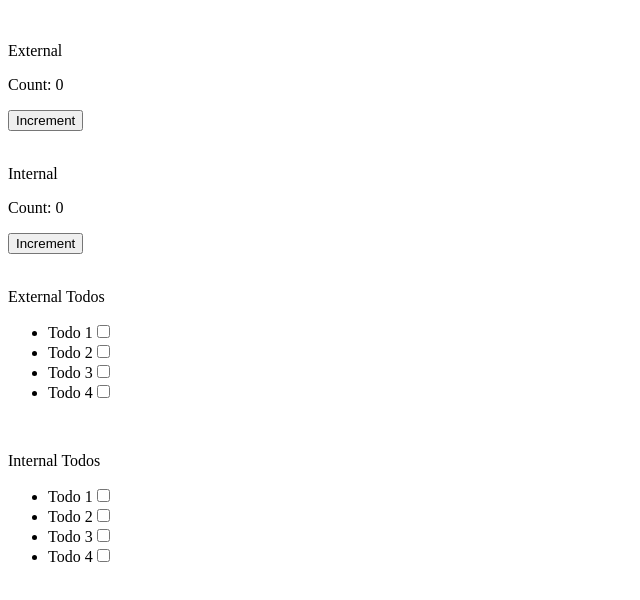
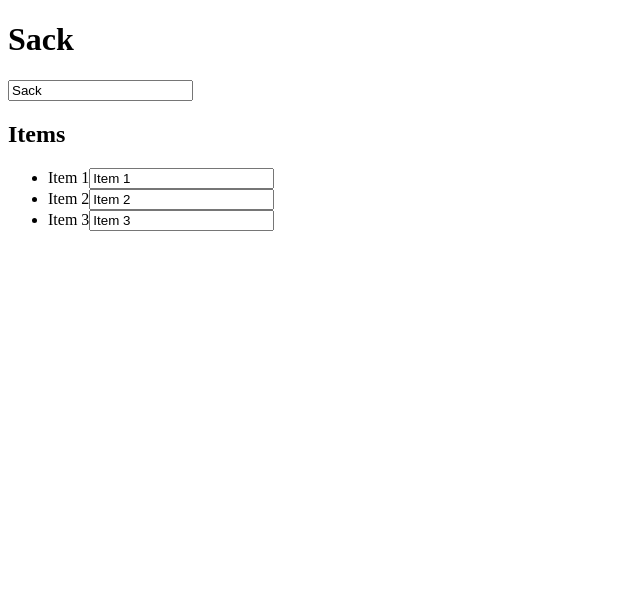
Before and after one commit to David-Itzhak-Kohen/signals-example, a React (Vite) app: page / in a window 1280 px wide. Shown: the top 600 px of the page, without its empty margins (0-640 px from the left). Built offline with nearby package versions, Linux system fonts and the light colour scheme.

Commit message:
Add cpmplex state example

```diff
--- a/src/App.tsx
+++ b/src/App.tsx
@@ -1,9 +1,12 @@
+import ComplexState from "./components/complex-state";
 import InternalTodos from "./components/internal-todos";
 import ExternalTodos from "./components/external-todos";
 import ExternalCounter from "./components/external-counter";
 import InternalCounter from "./components/internal-counter";
 
 function App() {
+  return <ComplexState />;
+
   return (
     <>
       <ExternalCounter />
--- /dev/null
+++ b/src/components/complex-state.tsx
@@ -0,0 +1,100 @@
+import { useEffect } from "react";
+import { IItem } from "../interfaces/item.interface";
+import { ISack } from "../interfaces/sack.interface";
+import { sackService } from "../services/sack.service";
+import { itemService } from "../services/items.service";
+import { createSignal } from "../utilities/signal.utility";
+
+interface IComplexState {
+  sack: ISack | null;
+  items: IItem[];
+}
+
+const componentState = createSignal<IComplexState>({
+  sack: null,
+  items: [],
+});
+
+const updateSackName = (name: string) => {
+  if (componentState.value.sack) {
+    componentState.value.sack.name = name;
+  }
+};
+
+const updateItemName = (id: string, name: string) => {
+  const item = componentState.value.items.find((item) => item.id == id);
+  console.log("item", item);
+
+  if (item) {
+    item.name = name;
+  }
+};
+
+const ComplexState = () => {
+  const state = componentState.useStateAdapter();
+
+  useEffect(() => {
+    console.log("ComplexState mounted");
+    sackService.getActiveSack().then((sack) => {
+      console.log("set sack", sack);
+      state.value.sack = sack;
+    });
+  }, []);
+
+  useEffect(() => {
+    console.log("sack changed", state.value.sack);
+
+    if (state.value.sack) {
+      itemService.getBySackId(state.value.sack.id).then((items) => {
+        state.value.items = items;
+      });
+    }
+  }, [state.value.sack]);
+
+  useEffect(() => {
+    console.log("items changed", state.value.items);
+  }, [state.value.items]);
+
+  useEffect(() => {
+    console.log("items length changed", state.value.items.length);
+  }, [state.value.items.length]);
+
+  useEffect(() => {
+    console.log("state value changed", state.value);
+  }, [state.value]);
+
+  useEffect(() => {
+    console.log("state changed", state);
+  }, [state]);
+
+  return (
+    <div>
+      {state.value.sack && (
+        <div>
+          <h1>{state.value.sack.name}</h1>
+          <input
+            type="text"
+            value={state.value.sack.name}
+            onChange={(e) => updateSackName(e.target.value)}
+          />
+        </div>
+      )}
+
+      <h2>Items</h2>
+      <ul>
+        {state.value.items.map((item) => (
+          <li key={item.id}>
+            {item.name}
+            <input
+              type="text"
+              value={item.name}
+              onChange={(e) => updateItemName(item.id, e.target.value)}
+            />
+          </li>
+        ))}
+      </ul>
+    </div>
+  );
+};
+
+export default ComplexState;
--- /dev/null
+++ b/src/interfaces/item.interface.ts
@@ -0,0 +1,5 @@
+export interface IItem {
+  id: string;
+  name: string;
+  sackId: string;
+}
--- /dev/null
+++ b/src/interfaces/sack.interface.ts
@@ -0,0 +1,4 @@
+export interface ISack {
+  id: string;
+  name: string;
+}
--- /dev/null
+++ b/src/mock/items.mock.ts
@@ -0,0 +1,29 @@
+import { IItem } from "../interfaces/item.interface";
+
+export const MOCK_ITEMS: IItem[] = [
+  {
+    id: "1",
+    name: "Item 1",
+    sackId: "1",
+  },
+  {
+    id: "2",
+    name: "Item 2",
+    sackId: "1",
+  },
+  {
+    id: "3",
+    name: "Item 3",
+    sackId: "1",
+  },
+  {
+    id: "4",
+    name: "Item 5",
+    sackId: "2",
+  },
+  {
+    id: "5",
+    name: "Item 5",
+    sackId: "2",
+  },
+];
--- /dev/null
+++ b/src/mock/sack.mock.ts
@@ -0,0 +1,6 @@
+import { ISack } from "../interfaces/sack.interface";
+
+export const MOCK_SACK: ISack = {
+  id: "1",
+  name: "Sack",
+};
--- /dev/null
+++ b/src/services/items.service.ts
@@ -0,0 +1,12 @@
+import { MOCK_ITEMS } from "../mock/items.mock";
+import { delay } from "../utilities/delay.utility";
+
+class ItemService {
+  async getBySackId(sackId: string) {
+    console.log("get items by sack id", sackId);
+    await delay(500);
+    return MOCK_ITEMS.filter((item) => item.sackId === sackId);
+  }
+}
+
+export const itemService = new ItemService();
--- /dev/null
+++ b/src/services/sack.service.ts
@@ -0,0 +1,13 @@
+import { MOCK_SACK } from "../mock/sack.mock";
+import { delay } from "../utilities/delay.utility";
+import { ISack } from "../interfaces/sack.interface";
+
+class SackService {
+  async getActiveSack(): Promise<ISack> {
+    console.log("get active sack");
+    await delay(500);
+    return MOCK_SACK;
+  }
+}
+
+export const sackService = new SackService();
--- a/src/utilities/proxy.utility.ts
+++ b/src/utilities/proxy.utility.ts
@@ -6,10 +6,18 @@ export interface IObserverHandler {
 }
 
 export const isObject = (value: unknown) => {
-  return typeof value === 'object' && value !== null;
+  return typeof value === "object" && value !== null;
 };
 
-export const createDeepObjectObserver = <T extends Object>(target: T, handler: IObserverHandler): T => {
+export const createDeepObjectObserver = <T extends Object>(
+  target: T,
+  handler: IObserverHandler,
+  cache: WeakMap<Object, Object>
+): T => {
+  if (cache.has(target)) {
+    return cache.get(target) as T;
+  }
+
   const proxy = new Proxy(target, {
     get: (target, property) => {
       handler.beforeGet?.();
@@ -19,13 +27,15 @@ export const createDeepObjectObserver = <T extends Object>(target: T, handler: I
       handler.afterGet?.();
 
       if (isObject(value)) {
-        return createDeepObjectObserver(value as Object, handler);
+        return createDeepObjectObserver(value as Object, handler, cache);
       }
 
       return value;
     },
     set: (object, key, value) => {
+      console.log("set", object, key, value);
       handler.beforeSet?.();
+      cache.delete(object);
       const success = Reflect.set(object, key, value);
 
       if (success) {
@@ -36,5 +46,7 @@ export const createDeepObjectObserver = <T extends Object>(target: T, handler: I
     },
   }) as T;
 
+  cache.set(target, proxy);
+
   return proxy;
 };
--- a/src/utilities/signal.utility.ts
+++ b/src/utilities/signal.utility.ts
@@ -1,6 +1,6 @@
-import { Callback } from '../types/callback.type';
-import { useEffect, useMemo, useRef, useState } from 'react';
-import { createDeepObjectObserver, isObject } from './proxy.utility';
+import { Callback } from "../types/callback.type";
+import { useEffect, useMemo, useRef, useState } from "react";
+import { createDeepObjectObserver, isObject } from "./proxy.utility";
 
 class GlobalSignalEffects {
   public static active: Function | null = null;
@@ -8,18 +8,13 @@ class GlobalSignalEffects {
 
 export class Signal<T> {
   #_value: T;
-  #_proxy: T | null = null;
   #_subscribers = new Set<Callback<T>>();
+  #_proxy_cache = new WeakMap<Object, Object>();
   #_subscriber_blacklist = new Set<Callback<T>>();
 
   constructor(initial: T) {
     this.#_value = initial;
   }
-
-  #_clear_proxy = () => {
-    this.#_proxy = null;
-  };
-
   #_unsubscribe = (callback: Callback<T> | null) => {
     if (callback) {
       this.#_subscriber_blacklist.add(callback);
@@ -31,29 +26,28 @@ export class Signal<T> {
       return value;
     }
 
-    if (this.#_proxy) {
-      return this.#_proxy;
-    }
-
-    const proxy = createDeepObjectObserver(value as Object, {
-      beforeSet: () => {
-        this.#_clear_proxy();
-        this.#_unsubscribe(GlobalSignalEffects.active as Callback<T>);
+    const proxy = createDeepObjectObserver(
+      value as Object,
+      {
+        beforeSet: () => {
+          this.#_unsubscribe(GlobalSignalEffects.active as Callback<T>);
+        },
+        afterSet: () => {
+          this.#_notify();
+        },
       },
-      afterSet: () => {
-        this.#_notify();
-      },
-    }) as T;
-
-    this.#_proxy = proxy;
+      this.#_proxy_cache
+    ) as T;
 
     return proxy;
   };
 
   #_notify = () => {
-    const subscribers = [...this.#_subscribers].filter(subscriber => !this.#_subscriber_blacklist.has(subscriber));
+    const subscribers = [...this.#_subscribers].filter(
+      (subscriber) => !this.#_subscriber_blacklist.has(subscriber)
+    );
 
-    subscribers.forEach(subscriber => {
+    subscribers.forEach((subscriber) => {
       subscriber(this.#_proxify(this.#_value));
     });
   };
@@ -67,7 +61,6 @@ export class Signal<T> {
   }
 
   set value(value: T) {
-    this.#_clear_proxy();
     this.#_unsubscribe(GlobalSignalEffects.active as Callback<T>);
     this.#_value = value;
     this.#_notify();
@@ -90,6 +83,10 @@ export class Signal<T> {
     };
 
     return copy;
+  }
+
+  public peek(): T {
+    return this.#_value;
   }
 
   public subscribe = (callback: Callback<T>) => {
@@ -129,7 +126,7 @@ export const useSignal = <T>(initial: T) => {
 
       instance.subscribe(() => {
         ref.current = instance.clone();
-        setKey(prev => prev + 1);
+        setKey((prev) => prev + 1);
       });
 
       ref.current = instance;
```
